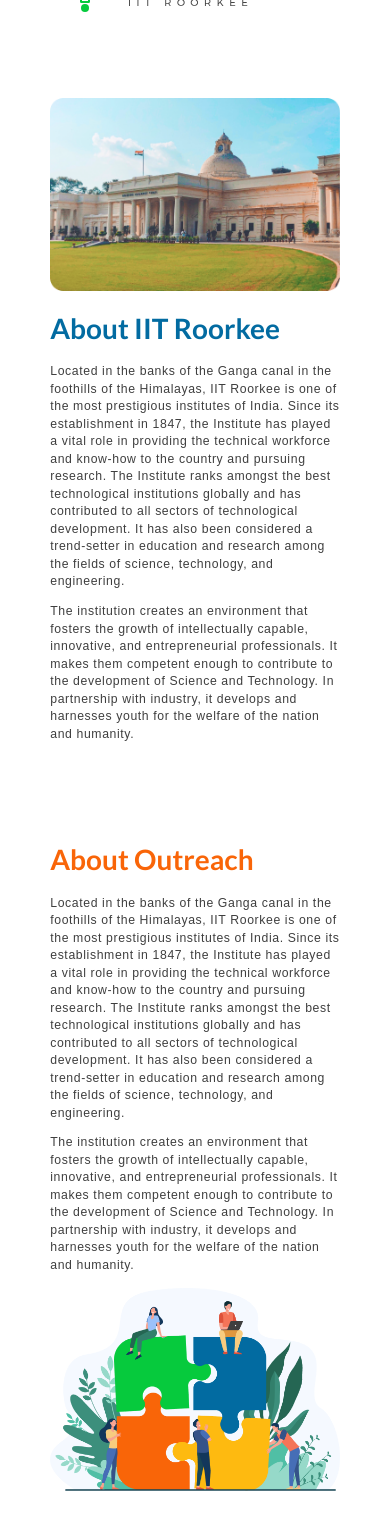
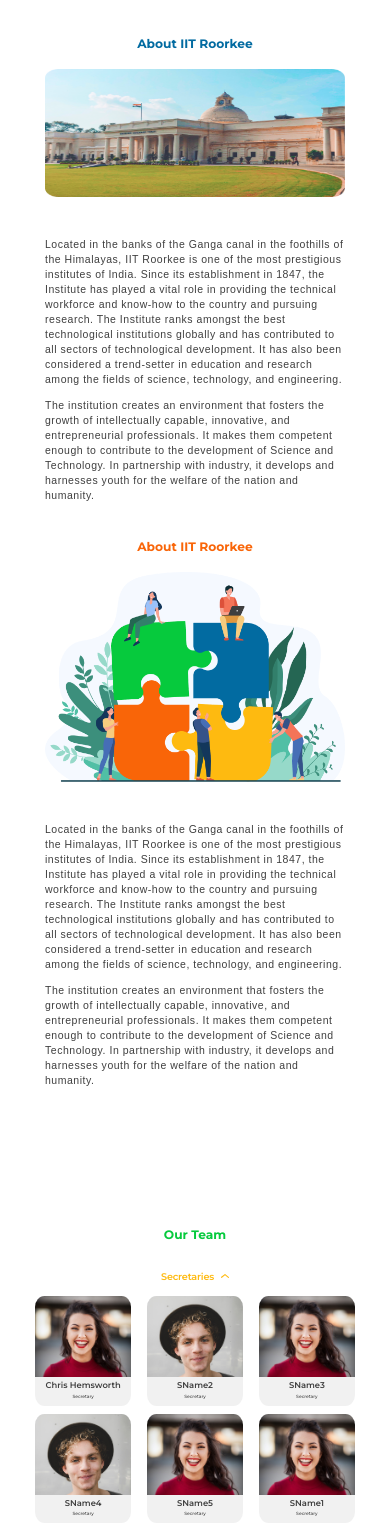
Before and after one commit to Outreach-IITR/Outreach_Website_Frontend, a React (Create React App) app: page /about in a window 390 px wide. Shown: the top 1529 px of the page. Built offline with nearby package versions, Linux system fonts and the light colour scheme.

Commit message:
Mobile View Of about section added

```diff
--- a/src/Components/About/About.js
+++ b/src/Components/About/About.js
@@ -2,7 +2,7 @@
 import AboutIITR from "./AboutIITR";
 import AboutOutreach from "./AboutOutreach";
 import OurTeam from "./OurTeam";
-import NavbarFix from "../NavbarFix/NavbarFix"
+import NavbarFix from "../NavbarFix/NavbarFix";
 
 class App extends Component {
   render() {
--- a/src/Components/About/AboutIITR.css
+++ b/src/Components/About/AboutIITR.css
@@ -1,32 +1,33 @@
+#AboutIITR_heading.MobileView {
+  display: none;
+}
+
 #AboutIITR {
   box-sizing: border-box;
   margin-top: 7rem;
-  padding: 0 5.625rem;
-  display: flex;
+  padding: 0 5.75rem;
+  display: grid;
+  grid-template-columns: 1fr 1fr;
+  column-gap: 3.954rem;
+}
+
+#AboutIITR_image {
+  justify-self: end;
+  align-self: center;
   position: relative;
-  flex-wrap: wrap;
-  justify-content: space-between;
-  align-items: flex-start;
+  width: fit-content;
+}
+
+#AboutIITR_image img {
+  position: relative;
+  max-width: 40.546rem;
+  width: 100%;
 }
 
 #AboutIITR_content {
   box-sizing: border-box;
   position: relative;
-  min-height: fit-content;
-  width: 39rem;
-  margin-left: 3rem;
-}
-
-#AboutIITR_content_data {
-  box-sizing: border-box;
-  position: relative;
-  font-family: "SF UI Text", sans-serif;
-  font-style: normal;
-  font-weight: normal;
-  font-size: 0.875rem;
-  line-height: 131%;
-  letter-spacing: 0.05em;
-  color: #3f3f3f;
+  width: 100%;
 }
 
 #AboutIITR_heading {
@@ -40,65 +41,85 @@
   color: #026ba1;
 }
 
-#AboutIITR_image {
+#AboutIITR_content_data {
+  box-sizing: border-box;
   position: relative;
-  text-align: center;
+  max-width: 36rem;
+  font-family: "SF UI Text", sans-serif;
+  font-style: normal;
+  font-weight: normal;
+  font-size: 0.875rem;
+  line-height: 131%;
+  letter-spacing: 0.05em;
+  color: #3f3f3f;
 }
 
-#AboutIITR_image img {
-  position: relative;
-  width: 40.546;
-}
+@media (max-width: 1000px) {
+  #AboutIITR {
+    margin-top: 2.625rem;
+    padding: 0 1.875rem;
+    grid-template-columns: 1fr;
+    grid-template-rows: repeat(auto, 3);
+    column-gap: none;
+    justify-items: center;
+  }
 
-@media screen and (max-width: 1400px) {
-  #AboutIITR {
-    align-items: center;
+  #AboutIITR_heading.MobileView {
+    display: block;
+    padding: 0;
   }
-  #AboutIITR_content {
-    min-width: 27rem;
-    max-width: 40%;
+
+  #AboutIITR_heading {
+    display: none;
   }
+
   #AboutIITR_image {
-    min-width: 26rem;
+    justify-self: center;
     max-width: 50%;
   }
-  #AboutIITR_image img {
-    position: relative;
-    max-width: 100%;
+
+  #AboutIITR_content {
+    box-sizing: border-box;
+    grid-row: 3;
+    justify-self: center;
+    max-width: 60%;
+    margin-top: 2.563rem;
   }
 }
 
-@media screen and (max-width: 984px) {
-  #AboutIITR {
-    justify-content: center;
+@media (max-width: 750px) {
+  #AboutIITR_heading.MobileView {
+    font-size: 0.875rem;
+    line-height: 1.063rem;
   }
+
+  #AboutIITR_image {
+    justify-self: center;
+    max-width: 100%;
+  }
+  #AboutIITR_image img {
+    max-width: 300px;
+    min-width: 0px;
+    aspect-ratio: 300 / 127.39;
+  }
+
   #AboutIITR_content {
-    margin-top: 1rem;
-    max-width: 42%;
-    margin-left: 0;
+    max-width: 100%;
+    width: fit-content;
   }
-  #AboutIITR_image {
-    max-width: 42%;
+
+  #AboutIITR_content_data {
+    max-width: 300px;
+    width: 100%;
+    min-width: 0;
+    font-size: 0.75rem;
+    line-height: 131%;
+    letter-spacing: 0.05em;
   }
 }
 
-@media screen and (max-width: 470px) {
+@media (max-width: 320px) {
   #AboutIITR {
-    padding: 0 1rem;
-  }
-
-  #AboutIITR_content {
-    min-width: 0;
-    max-width: 80%;
-    width: 100%;
-  }
-  #AboutIITR_image {
-    min-width: 0;
-    max-width: 80%;
-  }
-  #AboutIITR_image > img {
-    position: relative;
-    min-width: 0;
-    max-width: 100%;
+    padding: 0 10px;
   }
 }
--- a/src/Components/About/AboutIITR.js
+++ b/src/Components/About/AboutIITR.js
@@ -5,13 +5,14 @@
 const AboutOutreach = () => {
   return (
     <div id="AboutIITR">
+      <h1 id="AboutIITR_heading" className="MobileView">
+        About IIT Roorkee
+      </h1>
       <div id="AboutIITR_image">
-        <img alt="IITR image" src={AboutIITR_Img} />
+        <img alt="About IITR" src={AboutIITR_Img} />
       </div>
       <div id="AboutIITR_content">
-        <div id="AboutIITR_heading">
-          <h1>About IIT Roorkee</h1>
-        </div>
+        <h1 id="AboutIITR_heading">About IIT Roorkee</h1>
         <div id="AboutIITR_content_data">
           <p>
             Located in the banks of the Ganga canal in the foothills of the
--- a/src/Components/About/AboutOutreach.css
+++ b/src/Components/About/AboutOutreach.css
@@ -1,35 +1,36 @@
-#aboutus {
+#AboutOutreach_heading.MobileView {
+  display: none;
+}
+
+#AboutOutreach {
   box-sizing: border-box;
   margin-top: 7rem;
-  padding: 0 5.625rem;
-  display: flex;
-  position: relative;
-  flex-wrap: wrap;
-  justify-content: space-between;
-  align-items: center;
+  padding: 0 5.75rem;
+  display: grid;
+  grid-template-columns: 1fr 1fr;
+  column-gap: 3.954rem;
 }
 
-#aboutus_content {
+#AboutOutreach_image {
+  position: relative;
+  align-self: center;
+  width: 100%;
+}
+
+#AboutOutreach_image img {
+  position: relative;
+  max-width: 40.546rem;
+  width: 100%;
+}
+
+#AboutOutreach_content {
+  justify-self: end;
   box-sizing: border-box;
   position: relative;
-  min-height: fit-content;
-  width: 36rem;
-  margin-right: 3rem;
+  width: fit-content;
 }
 
-#aboutus_content_data {
-  box-sizing: border-box;
-  position: relative;
-  font-family: "SF UI Text", sans-serif;
-  font-style: normal;
-  font-weight: normal;
-  font-size: 0.875rem;
-  line-height: 131%;
-  letter-spacing: 0.05em;
-  color: #3f3f3f;
-}
-
-#aboutus_heading {
+#AboutOutreach_heading {
   position: relative;
   margin-bottom: 1.25rem;
   font-family: Montserrat;
@@ -40,52 +41,87 @@
   color: #f96508;
 }
 
-#aboutus_image {
+#AboutOutreach_content_data {
+  box-sizing: border-box;
   position: relative;
-  margin-top: 1rem;
-  text-align: center;
+  max-width: 36rem;
+  font-family: "SF UI Text", sans-serif;
+  font-style: normal;
+  font-weight: normal;
+  font-size: 0.875rem;
+  line-height: 131%;
+  letter-spacing: 0.05em;
+  color: #3f3f3f;
 }
 
-#aboutus_image img {
-  position: relative;
-  max-width: 100%;
-}
+@media (max-width: 1000px) {
+  #AboutOutreach {
+    margin-top: 2.625rem;
+    padding: 0 1.875rem;
+    grid-template-columns: 1fr;
+    grid-template-rows: repeat(auto, 3);
+    column-gap: none;
+    justify-items: center;
+  }
 
-@media screen and (max-width: 1300px) {
-  #aboutus_content {
-    min-width: 28rem;
-    max-width: 40%;
-    margin-right: 0;
+  #AboutOutreach_heading.MobileView {
+    display: block;
+    padding: 0;
   }
-  #aboutus_image {
-    min-width: 28rem;
-    max-width: 40%;
+
+  #AboutOutreach_heading {
+    display: none;
+  }
+
+  #AboutOutreach_image {
+    text-align: center;
+    max-width: 50%;
+    padding: 0 1rem;
+  }
+
+  #AboutOutreach_content {
+    grid-row: 3;
+    justify-self: center;
+    max-width: 60%;
+    margin-top: 2.563rem;
+  }
+
+  #AboutOutreach_content_data {
+    box-sizing: border-box;
+    position: relative;
   }
 }
 
-@media screen and (max-width: 942px) {
-  #aboutus {
-    justify-content: center;
+@media (max-width: 750px) {
+  #AboutOutreach_heading.MobileView {
+    font-size: 0.875rem;
+    line-height: 1.063rem;
+  }
+
+  #AboutOutreach_image {
+    justify-self: center;
+    max-width: 100%;
+  }
+  #AboutOutreach_image img {
+    max-width: 300px;
+    width: 100%;
+  }
+
+  #AboutOutreach_content {
+    max-width: 100%;
+  }
+
+  #AboutOutreach_content_data {
+    max-width: 300px;
+    width: 100%;
+    font-size: 0.75rem;
+    line-height: 131%;
+    letter-spacing: 0.05em;
   }
 }
 
-@media screen and (max-width: 470px) {
-  #aboutus {
-    padding: 0 1rem;
-  }
-
-  #aboutus_content {
-    min-width: 0;
-    max-width: 80%;
-    width: 100%;
-  }
-  #aboutus_image {
-    min-width: 0;
-    max-width: 80%;
-  }
-  #aboutus_image > img {
-    position: relative;
-    min-width: 0;
-    max-width: 100%;
+@media (max-width: 320px) {
+  #AboutOutreach {
+    padding: 0 10px;
   }
 }
--- a/src/Components/About/AboutOutreach.js
+++ b/src/Components/About/AboutOutreach.js
@@ -5,12 +5,15 @@
 
 const AboutOutreach = () => {
   return (
-    <div id="aboutus">
-      <div id="aboutus_content">
-        <div id="aboutus_heading">
+    <div id="AboutOutreach">
+      <h1 id="AboutOutreach_heading" className="MobileView">
+        About IIT Roorkee
+      </h1>
+      <div id="AboutOutreach_content">
+        <div id="AboutOutreach_heading">
           <h1>About Outreach</h1>
         </div>
-        <div id="aboutus_content_data">
+        <div id="AboutOutreach_content_data">
           <p>
             Located in the banks of the Ganga canal in the foothills of the
             Himalayas, IIT Roorkee is one of the most prestigious institutes of
@@ -32,8 +35,8 @@
           </p>
         </div>
       </div>
-      <div id="aboutus_image">
-        <img alt="aboutus" src={aboutusimg} />
+      <div id="AboutOutreach_image">
+        <img alt="About Outreach" src={aboutusimg} />
       </div>
     </div>
   );
--- a/src/Components/About/OurTeam.css
+++ b/src/Components/About/OurTeam.css
@@ -26,10 +26,6 @@
   justify-content: center;
   align-items: center;
   column-gap: 0.5rem;
-  font-style: normal;
-  font-weight: 600;
-  font-size: 1.5rem;
-  line-height: 1.8;
   color: #feba10;
 }
 
@@ -38,6 +34,10 @@
   padding: 0;
   margin: 0;
   font-family: Montserrat;
+  font-style: normal;
+  font-weight: 600;
+  font-size: 1.5rem;
+  line-height: 1.8;
 }
 
 .vertical__list {
@@ -73,10 +73,24 @@
 }
 
 @media screen and (max-width: 600px) {
+  .OurTeam__heading {
+    font-size: 0.875rem;
+    line-height: 1.063rem;
+  }
+
+  .OurTeam__subheading h3 {
+    font-size: 0.688rem;
+    line-height: 0.813rem;
+    letter-spacing: -0.02em;
+  }
+
   .vertical__list {
     margin-top: 1rem;
     flex-direction: column;
     align-items: center;
-    row-gap: 0.8rem;
+    row-gap: 0.4rem;
+  }
+  .vertical__list > li {
+    font-size: 0.688rem;
   }
 }
--- a/src/Components/About/OurTeam.js
+++ b/src/Components/About/OurTeam.js
@@ -1,3 +1,4 @@
+//*************Created By Rahul Modi*************
 import React, { useState, useEffect } from "react";
 import "./OurTeam.css";
 
--- a/src/Components/About/TeamMembers.js
+++ b/src/Components/About/TeamMembers.js
@@ -1,3 +1,4 @@
+//*************Created By Rahul Modi*************
 import image1 from "./Assets/test_girl.png";
 import image2 from "./Assets/test_boy.png";
 
--- a/src/Components/About/TeamTemplate.css
+++ b/src/Components/About/TeamTemplate.css
@@ -60,6 +60,7 @@
   }
   .TeamTemplate__ImgCard {
     border-radius: 10%;
+    max-width: 100%;
   }
   .TeamTemplate__ImgCard img {
     position: relative;
@@ -70,6 +71,10 @@
 }
 
 @media screen and (max-width: 700px) {
+  .TeamTemplate {
+    margin-top: 1rem;
+  }
+
   .TeamTemplate__MemberName {
     font-size: 0.6rem;
     line-height: 0.688rem;
--- a/src/Components/About/TeamTemplate.js
+++ b/src/Components/About/TeamTemplate.js
@@ -1,3 +1,4 @@
+//*************Created By Rahul Modi*************
 import React, { useState } from "react";
 import "./TeamTemplate.css";
 
```
Also changed, not shown: src/App.js (+11 -14 lines), src/Components/Footer/Footer.css (+18 -24 lines).
